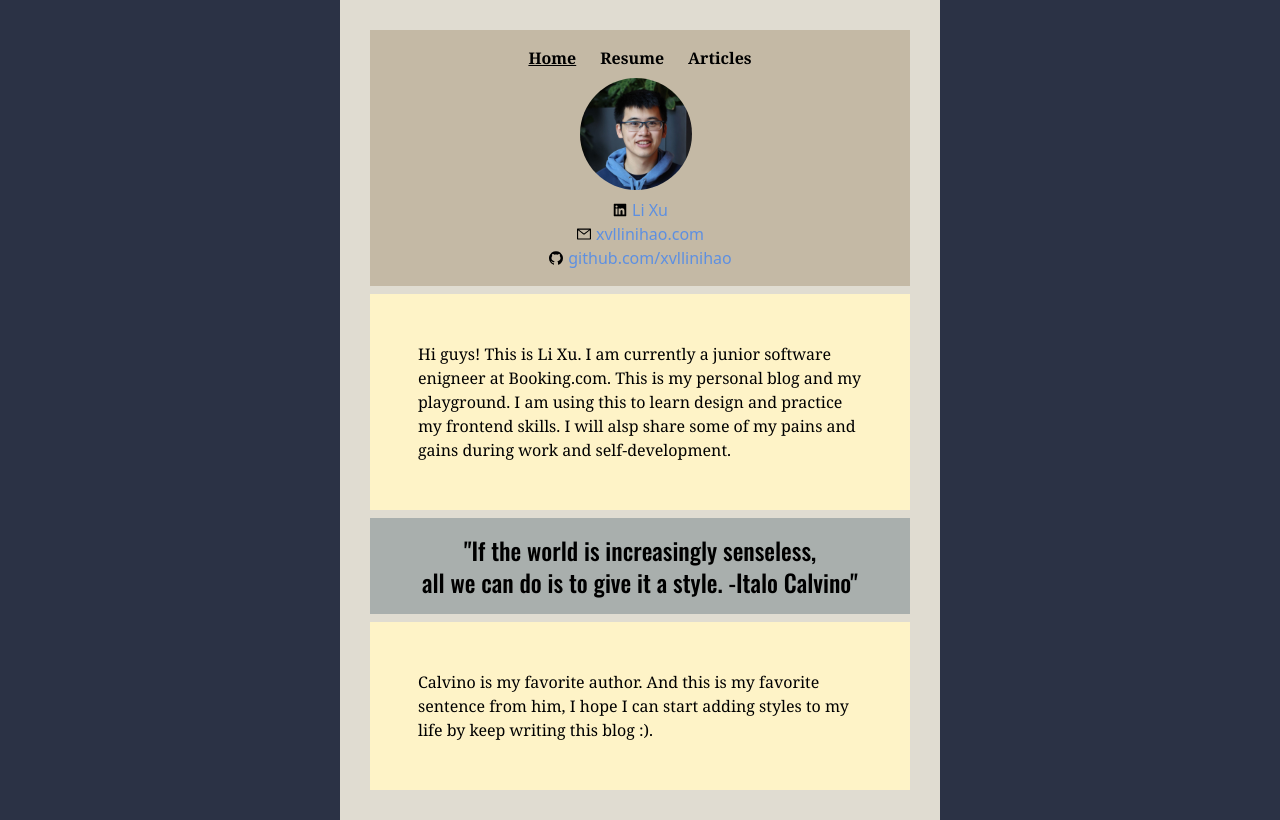
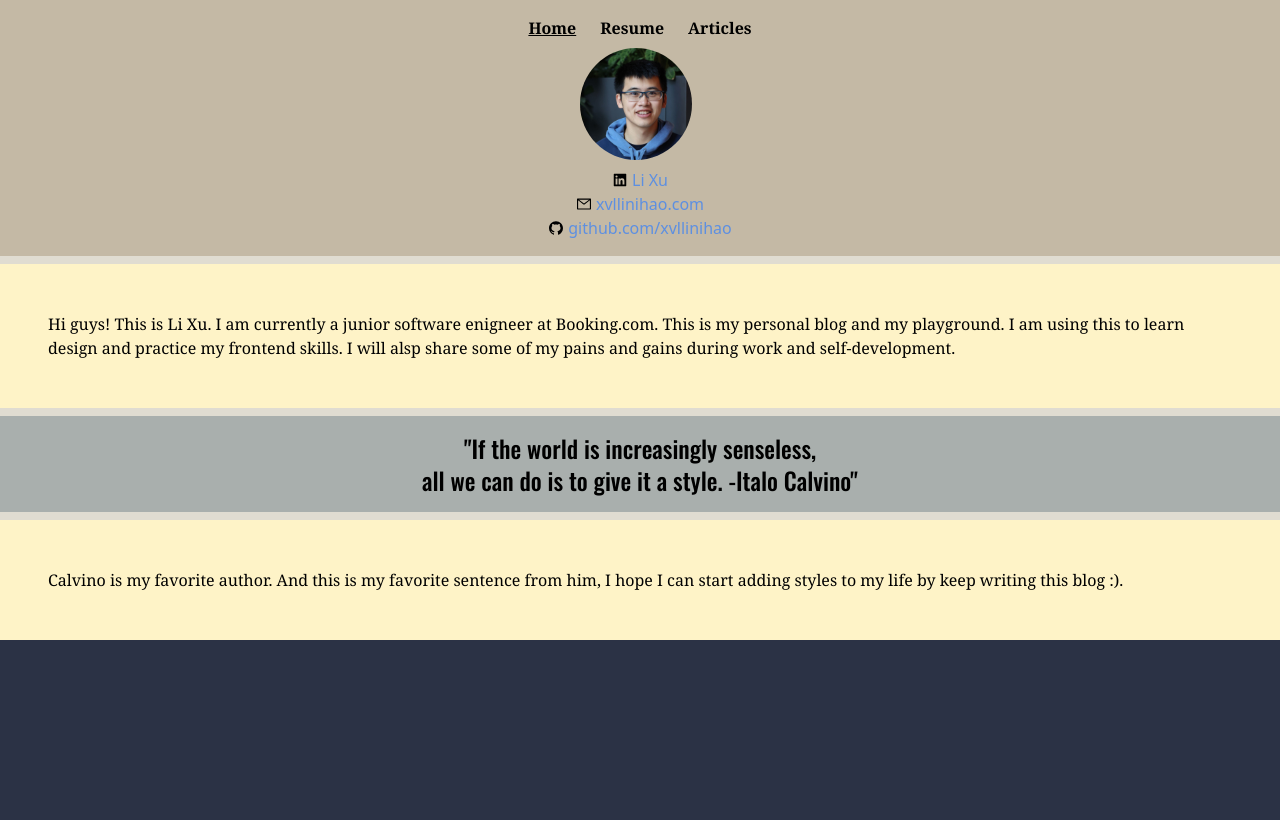
Before and after one commit to xvllinihao/xvllinihao.github.io, a Next.js app: page / in a window 1280 px wide. Built offline with nearby package versions, Linux system fonts and the light colour scheme.

Commit message:
try container

```diff
--- a/app/layout.tsx
+++ b/app/layout.tsx
@@ -2,7 +2,7 @@
  * @Author: xvllinihao lixu_work@yahoo.com
  * @Date: 2023-10-14 13:01:04
  * @LastEditors: xvllinihao lixu_work@yahoo.com
- * @LastEditTime: 2023-10-14 19:35:32
+ * @LastEditTime: 2023-10-14 20:29:54
  * @FilePath: \xvllinihao.github.io\app\layout.tsx
  * @Description: 这是默认设置,请设置`customMade`, 打开koroFileHeader查看配置 进行设置: https://github.com/OBKoro1/koro1FileHeader/wiki/%E9%85%8D%E7%BD%AE
  */
@@ -14,16 +14,16 @@ export default function RootLayout({
 }: {
   children: React.ReactNode;
 }) {
-  const containerStyles = {
-    maxWidth: "600px",
-    padding: "30px",
-    margin: "0 auto", // Center the container horizontally
-  };
+  // const containerStyles = {
+  //   maxWidth: "600px",
+  //   padding: "30px",
+  //   margin: "0 auto", // Center the container horizontally
+  // };
 
   return (
     <html lang="en">
       <body className="bg-jin-blue min-h-fit">
-        <div className="bg-jin-white flex-col flex gap-2" style={containerStyles}>
+        <div className="bg-jin-white flex-col flex gap-2 mx-auto container">
           <MyHeader />
           {children}
         </div>
--- a/app/page.tsx
+++ b/app/page.tsx
@@ -2,7 +2,7 @@
  * @Author: xvllinihao lixu_work@yahoo.com
  * @Date: 2023-10-14 13:01:04
  * @LastEditors: xvllinihao lixu_work@yahoo.com
- * @LastEditTime: 2023-10-14 20:05:30
+ * @LastEditTime: 2023-10-14 20:12:45
  * @FilePath: \xvllinihao.github.io\app\page.tsx
  * @Description: 这是默认设置,请设置`customMade`, 打开koroFileHeader查看配置 进行设置: https://github.com/OBKoro1/koro1FileHeader/wiki/%E9%85%8D%E7%BD%AE
  */
```
